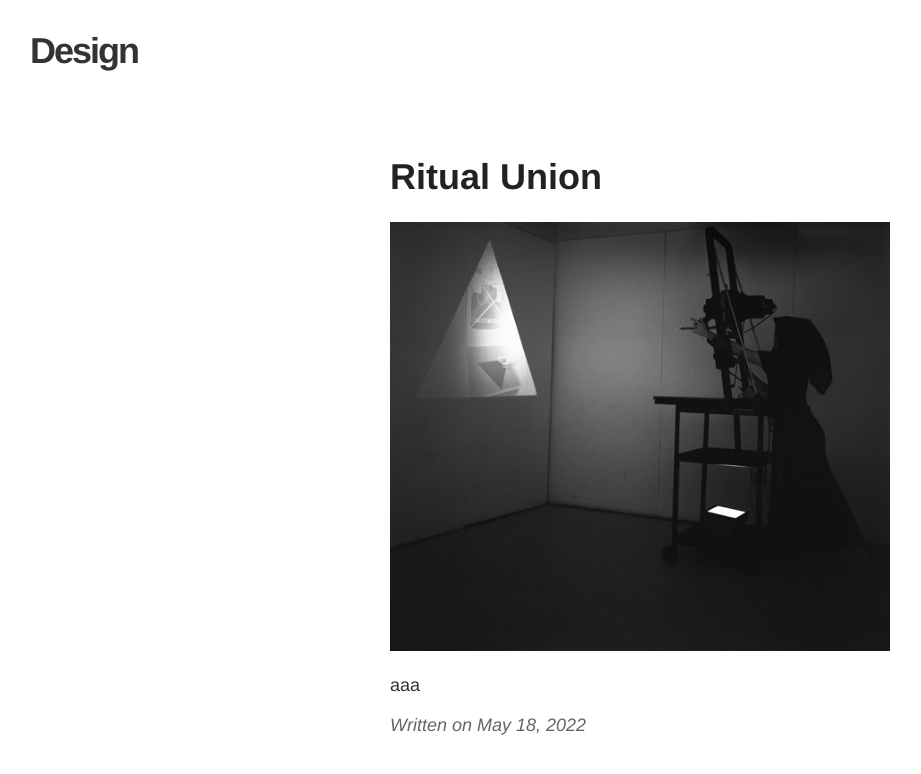
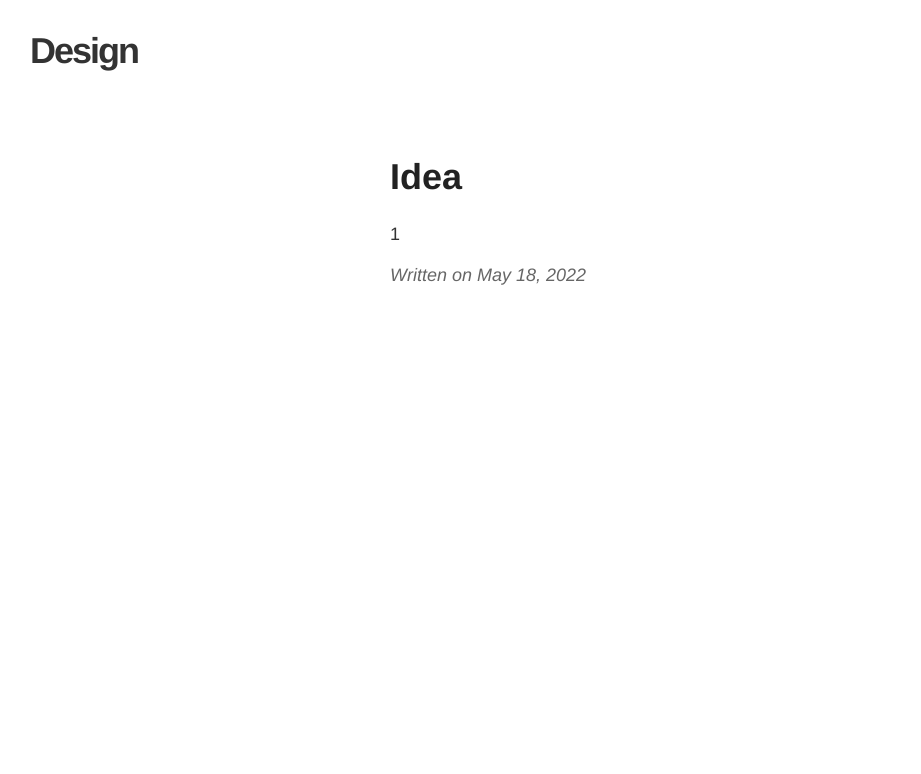
Before and after one commit to skelleyboy/designco, a Jekyll site: the page built from _posts/2022-05-18-Test.md, in a window 1280 px wide. Shown: the top 774 px of the page, without its empty margins (0-921 px from the left). Built offline with Jekyll 4.4.1, drawn with Linux system fonts in a browser that asks for light colours.

Commit message:
Update from Forestry.io skelleyboy updated _posts/2022-05-18-Test.md

```diff
--- a/_posts/2022-05-18-Test.md
+++ b/_posts/2022-05-18-Test.md
@@ -1,8 +1,7 @@
 ---
 layout: post
-title: Ritual Union
+title: Idea
 
 ---
-![](/smack/uploads/04.jpg)
 
-aaa
+1
```
